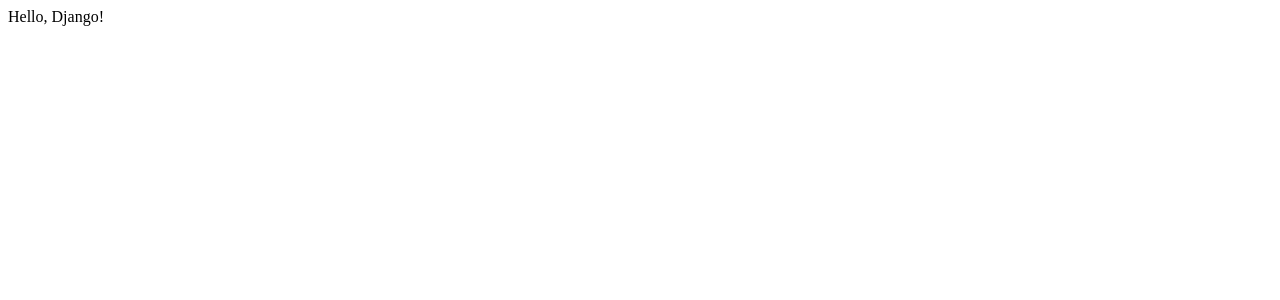
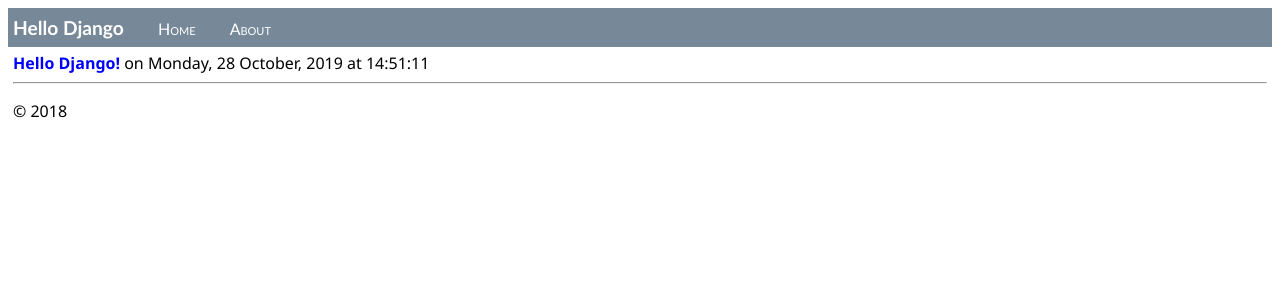
Before and after one commit to hugoensc/LearningDjango2, a Django app: page / in a window 1280 px wide. Before the commit the part shown is almost empty. Shown: the top 300 px of the page. Run offline with Django 3.2, Linux system fonts and the light colour scheme.

Commit message:
Creacion de djangoweb

```diff
--- a/LearningDjango2/settings.py
+++ b/LearningDjango2/settings.py
@@ -37,6 +37,7 @@
     'django.contrib.sessions',
     'django.contrib.messages',
     'django.contrib.staticfiles',
+    'MyApp1',
 ]
 
 # Middleware framework
--- a/LearningDjango2/urls.py
+++ b/LearningDjango2/urls.py
@@ -28,4 +28,5 @@
     #path('admin/', admin.site.urls)
     url(r'^$', MyApp1.views.index, name = 'index'),
     url(r'^home$', MyApp1.views.index, name = 'home'),
+    url(r'^about$', MyApp1.views.about, name = 'about'),
     ]
--- /dev/null
+++ b/MyApp1/static/site.css
@@ -0,0 +1,32 @@
+.navbar {
+    background-color: lightslategray;
+    font-size: 1em;
+    font-family: 'Trebuchet MS', 'Lucida Sans Unicode', 'Lucida Grande', 'Lucida Sans', Arial, sans-serif;
+    color: white;
+    padding: 8px 5px 8px 5px;
+}
+
+.navbar a {
+    text-decoration: none;
+    color: inherit;
+}
+
+.navbar-brand {
+    font-size: 1.2em;
+    font-weight: 600;
+}
+
+.navbar-item {
+    font-variant: small-caps;
+    margin-left: 30px;
+}
+
+.body-content {
+    padding: 5px;
+    font-family: 'Segoe UI', Tahoma, Geneva, Verdana, sans-serif;
+    ;
+}
+.message {
+    font-weight: 600;
+    color: blue;
+}
--- /dev/null
+++ b/MyApp1/templates/MyApp1/about.html
@@ -0,0 +1,4 @@
+{% extends "MyApp1/layout.html" %}
+{% block content %}
+    {{ content }}
+{% endblock %}
--- a/MyApp1/templates/MyApp1/index.html
+++ b/MyApp1/templates/MyApp1/index.html
@@ -1,9 +1,4 @@
-<html>
-<head><title></title></head>
-
-<body>
-
-{{ content }}
-
-</body>
-</html>
+{% extends "MyApp1/layout.html" %}
+{% block content %}
+    <span class="message">{{ message }}</span>{{ content }}
+{% endblock %}
--- /dev/null
+++ b/MyApp1/templates/MyApp1/layout.html
@@ -0,0 +1,25 @@
+<!DOCTYPE html>
+
+<html lang="en" xmlns="http://www.w3.org/1999/xhtml">
+<head>
+    <meta charset="utf-8" />
+    <title>{{ title }}</title>
+    {% load staticfiles %}
+    <link rel="stylesheet" type="text/css" href="{% static 'site.css' %}" />
+</head>
+<body>
+    <div class="navbar">
+        <a href="/" class="navbar-brand">Hello Django</a>
+        <a href="{% url 'home' %}" class="navbar-item">Home</a>
+        <a href="{% url 'about' %}" class="navbar-item">About</a>
+    </div>
+
+    <div class="body-content">
+        {% block content %} {% endblock %}
+        <hr />
+        <footer>
+            <p>&copy; 2018</p>
+        </footer>
+    </div>
+</body>
+</html>
--- a/MyApp1/views.py
+++ b/MyApp1/views.py
@@ -1,6 +1,34 @@
 from django.shortcuts import render
 from django.http import HttpResponse
+from datetime import datetime
+from django.shortcuts import render
+
+def index(request):
+    now = datetime.now()
+
+    return render(request, "MyApp1/index.html", {
+            'title' : "Hello Django",
+            'message' : "Hello Django!",
+            'content' : " on " + now.strftime("%A, %d %B, %Y at %X")
+        })
+
+def about(request):
+    return render(
+        request,
+        "MyApp1/about.html",
+        {
+            'title' : "About HelloDjangoApp",
+            'content' : "Example app page for Django",
+        }
+    )
+
 
 # Create your views here.
-def index(request):
-    return HttpResponse("Hello, Django!")
+#def index(request):
+#    now = datetime.now()
+
+#    html_content = "<html><head><title>Hello, Django!</title></head><body>"
+#    html_content += "<strong>Hello, Django</strong> on " + now.strftime("%A, %d %B, %Y at %X")
+#    html_content += "</body></html>"
+
+#    return HttpResponse(html_content)
```
Also changed, not shown: 2 other files.
